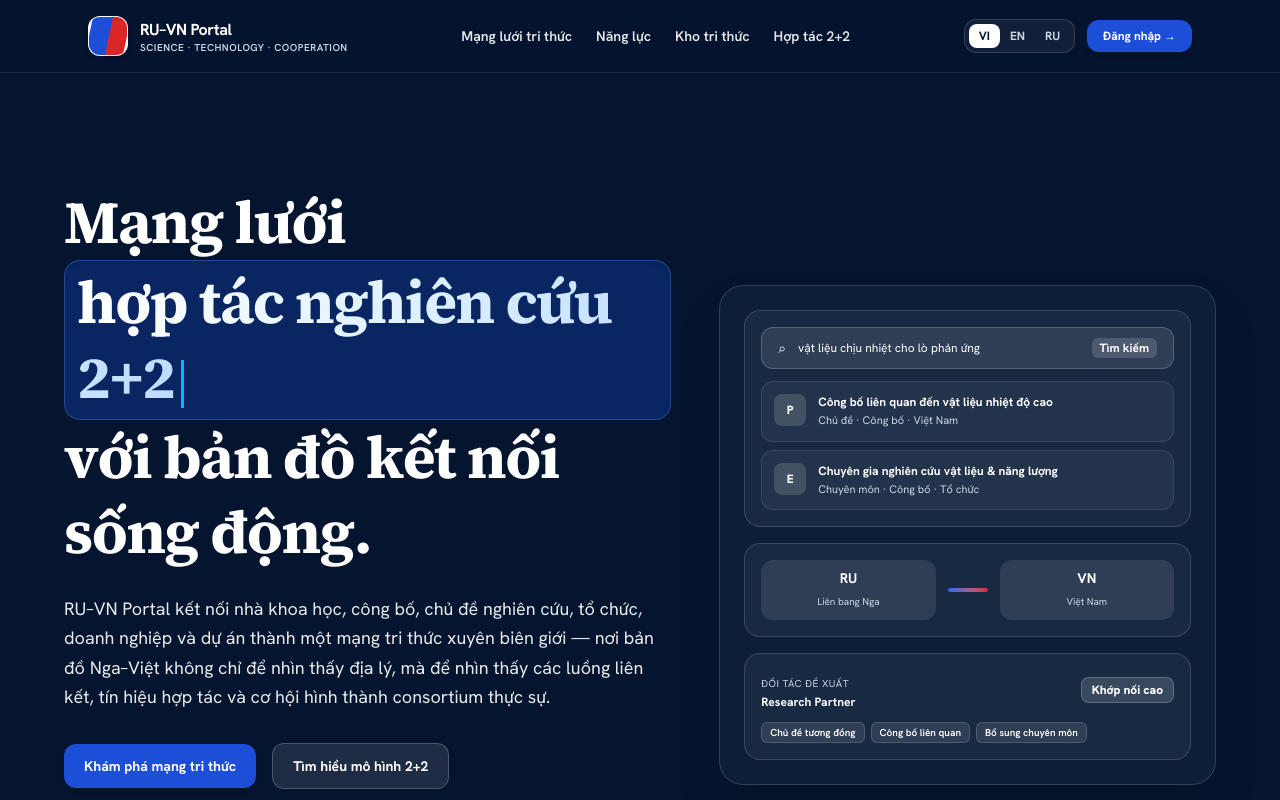
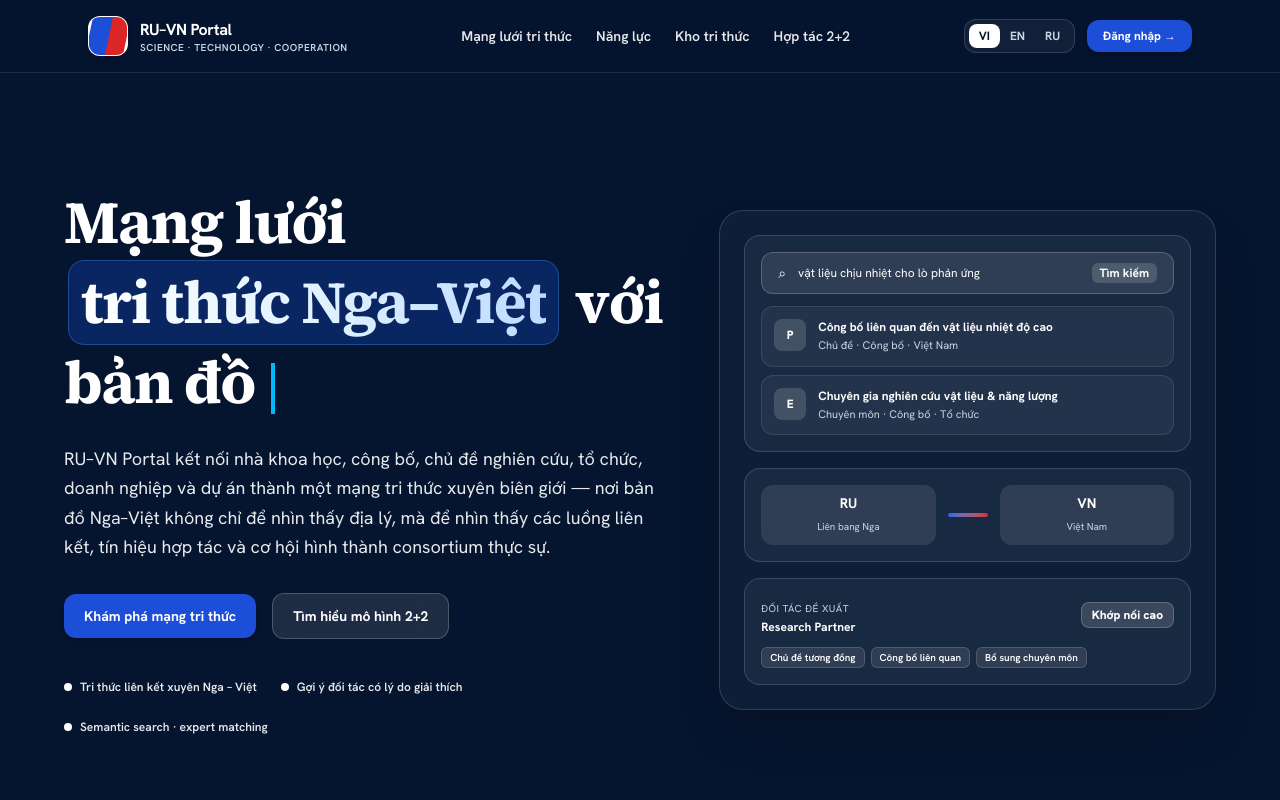
Before and after one commit to dangminhdev0403/vnru-network, a Next.js app in the folder frontend/: page / in a window 1280 px wide. Shown: the top 800 px of the page. Built offline with nearby package versions, Linux system fonts and the light colour scheme; no server answers.

Commit message:
feat(hero): type full headline from the beginning with highlight and zero layout shift

```diff
--- a/frontend/app/HomeMotion.tsx
+++ b/frontend/app/HomeMotion.tsx
@@ -13,72 +13,105 @@ export const useLocale = create<{ locale: Locale; setLocale: (locale: Locale) =>
   persist((set) => ({ locale: "vi", setLocale: (locale) => set({ locale }) }), { name: "vnru-locale" })
 );
 
-const TYPING_PHRASES: Record<Locale, string[]> = {
+interface HeadlineItem {
+  prefix: string;
+  highlight: string;
+  suffix: string;
+}
+
+const TYPING_HEADLINES: Record<Locale, HeadlineItem[]> = {
   vi: [
-    "tri thức Nga–Việt",
-    "hợp tác nghiên cứu 2+2",
-    "chuyên gia & viện trường",
-    "kết nối đổi mới sáng tạo",
+    { prefix: "Mạng lưới ", highlight: "tri thức Nga–Việt", suffix: " với bản đồ kết nối sống động." },
+    { prefix: "Mạng lưới ", highlight: "hợp tác nghiên cứu 2+2", suffix: " giữa viện trường & doanh nghiệp." },
+    { prefix: "Mạng lưới ", highlight: "chuyên gia & công nghệ", suffix: " với tìm kiếm ngữ nghĩa toàn diện." },
+    { prefix: "Mạng lưới ", highlight: "đổi mới sáng tạo", suffix: " kết nối viện trường và công nghiệp." },
   ],
   ru: [
-    "знаний Россия–Вьетнам",
-    "сотрудничества 2+2",
-    "экспертов и институтов",
-    "инноваций и технологий",
+    { prefix: "Сеть ", highlight: "знаний Россия–Вьетнам", suffix: " с интерактивной картой связей." },
+    { prefix: "Сеть ", highlight: "сотрудничества 2+2", suffix: " между институтами и предприятиями." },
+    { prefix: "Сеть ", highlight: "экспертов и технологий", suffix: " с семантическим поиском." },
+    { prefix: "Сеть ", highlight: "инноваций и трансфера", suffix: " для науки и промышленности." },
   ],
   en: [
-    "RU–VN Knowledge Network",
-    "2+2 Research Cooperation",
-    "Experts & Institutions",
-    "Cross-Border Innovation",
+    { prefix: "A network of ", highlight: "RU–VN knowledge", suffix: " with interactive connection maps." },
+    { prefix: "A network of ", highlight: "2+2 research cooperation", suffix: " for academia & industry." },
+    { prefix: "A network of ", highlight: "experts & technologies", suffix: " with semantic search." },
+    { prefix: "A network of ", highlight: "cross-border innovation", suffix: " bridging science and business." },
   ],
 };
 
-function useTypewriter(words: string[], typingSpeed = 65, deletingSpeed = 35, pauseTime = 2400) {
+function useHeadlineTypewriter(items: HeadlineItem[], typingSpeed = 45, deletingSpeed = 25, pauseTime = 3000) {
   const [index, setIndex] = useState(0);
-  const [subIndex, setSubIndex] = useState(0);
+  const [charCount, setCharCount] = useState(0);
   const [isDeleting, setIsDeleting] = useState(false);
   const shouldReduceMotion = useReducedMotion();
 
+  const currentItem = items[index % items.length] || items[0];
+  const totalLength = currentItem.prefix.length + currentItem.highlight.length + currentItem.suffix.length;
+
   useEffect(() => {
-    if (shouldReduceMotion || words.length === 0) return;
+    if (shouldReduceMotion || items.length === 0) return;
 
-    const currentWord = words[index % words.length];
-
-    if (!isDeleting && subIndex === currentWord.length) {
+    if (!isDeleting && charCount === totalLength) {
       const timeout = setTimeout(() => setIsDeleting(true), pauseTime);
       return () => clearTimeout(timeout);
     }
 
-    if (isDeleting && subIndex === 0) {
+    if (isDeleting && charCount === 0) {
       const timeout = setTimeout(() => {
         setIsDeleting(false);
-        setIndex((prev) => (prev + 1) % words.length);
-      }, 200);
+        setIndex((prev) => (prev + 1) % items.length);
+      }, 300);
       return () => clearTimeout(timeout);
     }
 
     const timeout = setTimeout(() => {
-      setSubIndex((prev) => prev + (isDeleting ? -1 : 1));
+      setCharCount((prev) => prev + (isDeleting ? -1 : 1));
     }, isDeleting ? deletingSpeed : typingSpeed);
 
     return () => clearTimeout(timeout);
-  }, [subIndex, isDeleting, index, words, typingSpeed, deletingSpeed, pauseTime, shouldReduceMotion]);
+  }, [charCount, isDeleting, index, items, totalLength, typingSpeed, deletingSpeed, pauseTime, shouldReduceMotion]);
 
-  if (shouldReduceMotion || words.length === 0) {
-    return words[0] || "";
+  if (shouldReduceMotion) {
+    return {
+      prefix: currentItem.prefix,
+      highlight: currentItem.highlight,
+      suffix: currentItem.suffix,
+    };
   }
 
-  return words[index % words.length].substring(0, subIndex);
+  const pLen = currentItem.prefix.length;
+  const hLen = currentItem.highlight.length;
+
+  let renderedPrefix = "";
+  let renderedHighlight = "";
+  let renderedSuffix = "";
+
+  if (charCount <= pLen) {
+    renderedPrefix = currentItem.prefix.substring(0, charCount);
+  } else if (charCount <= pLen + hLen) {
+    renderedPrefix = currentItem.prefix;
+    renderedHighlight = currentItem.highlight.substring(0, charCount - pLen);
+  } else {
+    renderedPrefix = currentItem.prefix;
+    renderedHighlight = currentItem.highlight;
+    renderedSuffix = currentItem.suffix.substring(0, charCount - pLen - hLen);
+  }
+
+  return {
+    prefix: renderedPrefix,
+    highlight: renderedHighlight,
+    suffix: renderedSuffix,
+  };
 }
 
-export function HomeMotion({ isAuthenticated }: { isAuthenticated: boolean }) {
+export function HomeMotion({ isAuthenticated }: Readonly<{ isAuthenticated: boolean }>) {
   const { locale, setLocale } = useLocale();
   const shouldReduceMotion = useReducedMotion();
   const [loggingOut, setLoggingOut] = useState(false);
 
-  const phrases = TYPING_PHRASES[locale] || TYPING_PHRASES.vi;
-  const typedText = useTypewriter(phrases);
+  const headlines = TYPING_HEADLINES[locale] || TYPING_HEADLINES.vi;
+  const headline = useHeadlineTypewriter(headlines);
 
   const t = (key: string): string => {
     const dict = (translations as Record<Locale, Record<string, string>>)[locale] || translations.vi;
@@ -106,7 +139,7 @@ export function HomeMotion({ isAuthenticated }: { isAuthenticated: boolean }) {
           <Link href="#top" className="flex items-center gap-3" aria-label="RU-VN Portal">
             <span className="relative grid h-10 w-10 shrink-0 place-items-center overflow-hidden rounded-xl border border-white/20 bg-white shadow-md">
               <span className="absolute inset-y-0 left-0 w-[64%] -skew-x-12 bg-[#1d4ed8]" />
-              <span className="absolute inset-y-0 right-0 w-[48%] -skew-x-12 bg-[#dc2626]" />
+              <span className="absolute inset-y-0 right-0 w-[48%] -skew-x-12 bg-error" />
             </span>
             <span className="leading-tight">
               <strong className="block text-base font-bold tracking-tight text-white">{t("RU–VN Portal")}</strong>
@@ -176,15 +209,17 @@ export function HomeMotion({ isAuthenticated }: { isAuthenticated: boolean }) {
                 transition={{ duration: 0.6, ease: "easeOut" }}
                 className="max-w-2xl"
               >
-                <h1 className="font-serif text-3xl font-bold leading-[1.25] tracking-tight text-white sm:text-5xl lg:text-6xl">
-                  {t("Mạng lưới")}{" "}
-                  <span className="inline-block rounded-2xl bg-blue-600/25 border border-blue-400/30 px-3 py-1 text-white shadow-inner backdrop-blur-md">
-                    <span className="bg-linear-to-r from-white via-sky-100 to-blue-200 bg-clip-text text-transparent font-bold">
-                      {typedText}
+                <h1 className="font-serif text-3xl font-bold leading-tight tracking-tight text-white sm:text-5xl lg:text-6xl min-h-[140px] sm:min-h-[180px] lg:min-h-[220px]">
+                  <span>{headline.prefix}</span>
+                  {headline.highlight && (
+                    <span className="inline-block rounded-2xl bg-blue-600/25 border border-blue-400/30 px-3 py-1 text-white shadow-inner backdrop-blur-md mx-1 align-baseline">
+                      <span className="bg-linear-to-r from-white via-sky-100 to-blue-200 bg-clip-text text-transparent font-bold">
+                        {headline.highlight}
+                      </span>
                     </span>
-                    <span className="inline-block w-[3px] h-[0.8em] ml-1.5 bg-sky-400 animate-pulse align-middle" />
-                  </span>{" "}
-                  {t("với bản đồ kết nối sống động.")}
+                  )}
+                  <span>{headline.suffix}</span>
+                  <span className="inline-block w-1 h-[0.85em] ml-1 bg-sky-400 animate-pulse align-middle" />
                 </h1>
                 <p className="mt-6 text-base leading-relaxed text-white/90 sm:text-lg">
                   {t("RU–VN Portal kết nối nhà khoa học, công bố, chủ đề nghiên cứu, tổ chức, doanh nghiệp và dự án thành một mạng tri thức xuyên biên giới — nơi bản đồ Nga–Việt không chỉ để nhìn thấy địa lý, mà để nhìn thấy các luồng liên kết, tín hiệu hợp tác và cơ hội hình thành consortium thực sự.")}
```
